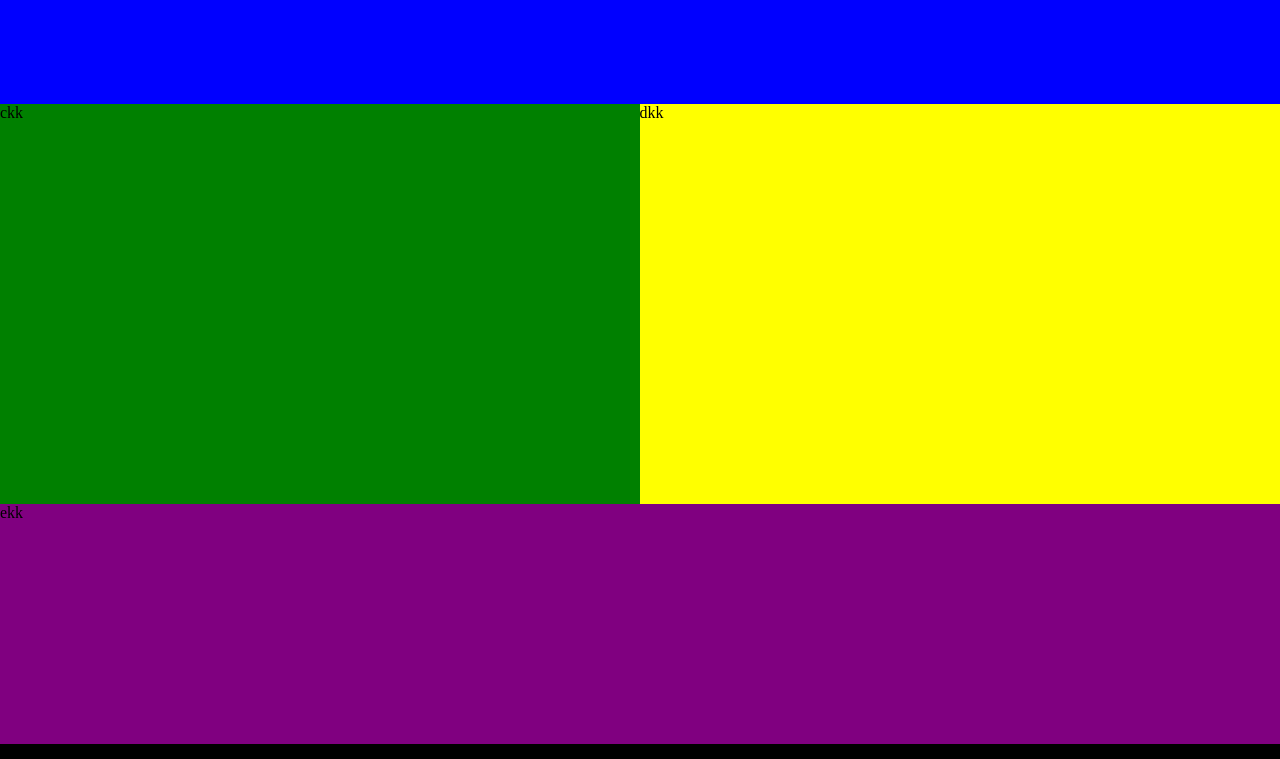
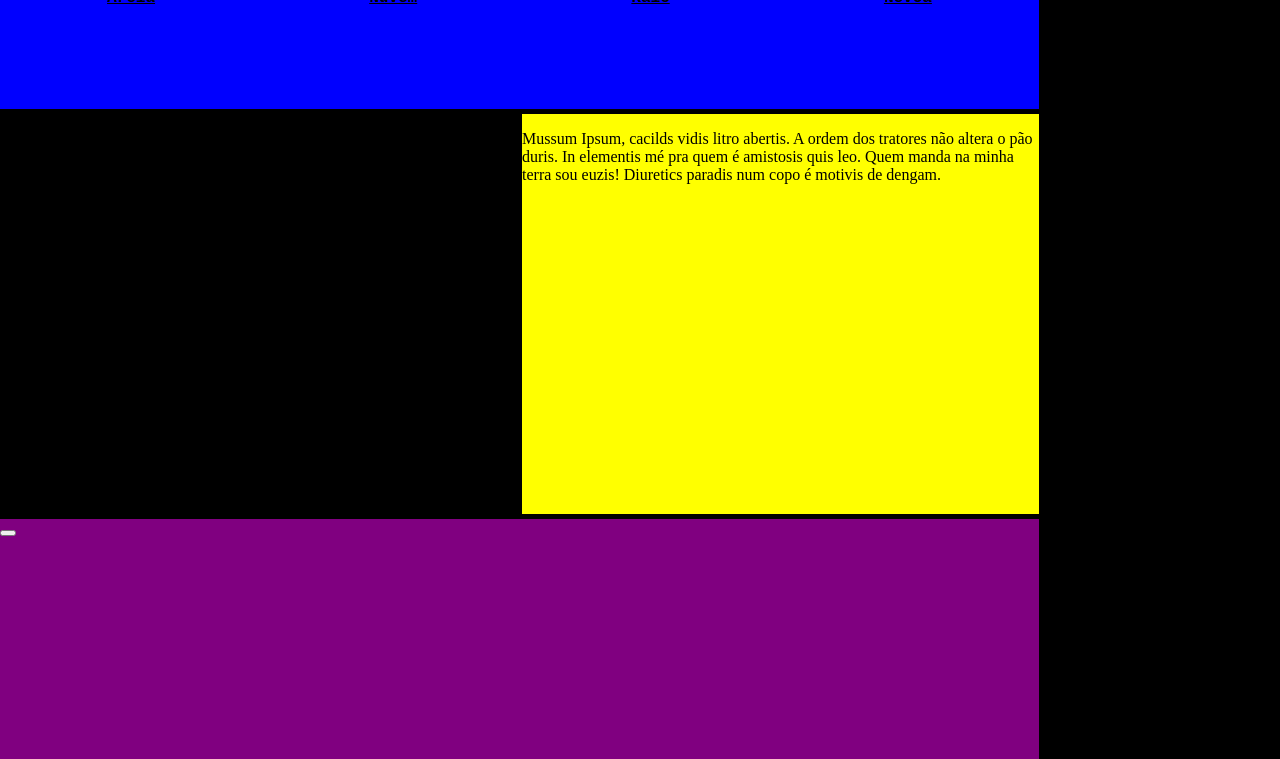
Before and after one commit to vitoriachaves06/grid-css, a plain HTML site: page index.html in a window 1280 px wide. Shown: the part 176-935 px from the top of the page. Drawn offline with Linux system fonts and the light colour scheme.

Commit message:
adicionando imagem a header

```diff
--- a/index.html
+++ b/index.html
@@ -9,14 +9,40 @@
 </head>
 
 <body>
-   <header>
+
+    <header>
     <div>
     <img src="imagens/simbolo da folha.png" alt="">
     <div>
    </header>
-   <nav>bkk</nav>
-   <section>ckk</section>
-   <aside>dkk</aside>
-   <footer>ekk</footer>
+
+
+    <nav>
+
+    <a href="">Areia</a>
+    <a href="">Nuvem</a>
+    <a href="">Raio</a>
+    <a href="">Nevoa</a>
+    </nav>
+
+
+   <section>
+    <img>
+    </section>
+
+
+    <aside>
+    <p>
+    Mussum Ipsum, cacilds vidis litro abertis. A ordem dos tratores não altera o pão duris. In elementis mé pra quem é
+    amistosis quis leo. Quem manda na minha terra sou euzis! Diuretics paradis <span>num copo é motivis de dengam.</span>
+    </p>
+    </aside>
+
+    <footer>
+      <button>
+
+      </button>
+
+    </footer>
 </body>
 </html>
--- a/style.css
+++ b/style.css
@@ -2,24 +2,28 @@ body{
     margin: 0;
     display: grid;
     grid-template-areas:'header header header header'
-                        'sasuke sasuke sasuke sasuke'
+                        'nav nav nav nav'
                         'sakura sakura kakashi kakashi'
                         'minato minato minato minato';
      grid-template-rows: 20vh 15vh 50vh 30vh;
-
+     grid-template-columns: 20% 20% 20% 20%;
      background-color: black;
+     grid-gap: 5px;
 
 }
 
-header{
+header {
     grid-area:header;
-    background-color: red;
+    background-color: gray;
+
     display: flex;
     justify-content: center;
 
 }
 
 header div img{
+        background-color: #a5a5a5;
+
         width: 100px;
         height:100%;
 
@@ -27,16 +31,30 @@ header div img{
 
 }
 nav{
-    grid-area: sasuke;
+    grid-area: nav;
     background-color: blue;
+    display: flex;
+    justify-content: space-around;
+}
+
+nav a{
+    color: black;
+    font-family: 'Courier New', Courier, monospace;
+    font-weight: 800;
+}
+
 }
 section{
+    align-items: center;
+    background-color: green:
     grid-area: sakura;
-    background-color: green;
+
 }
 aside{
     grid-area: kakashi;
     background-color: yellow;
+    display: inline;
+
 }
 footer{
     grid-area: minato;
```
Also changed, not shown: imagens/Naruto.png (added).
